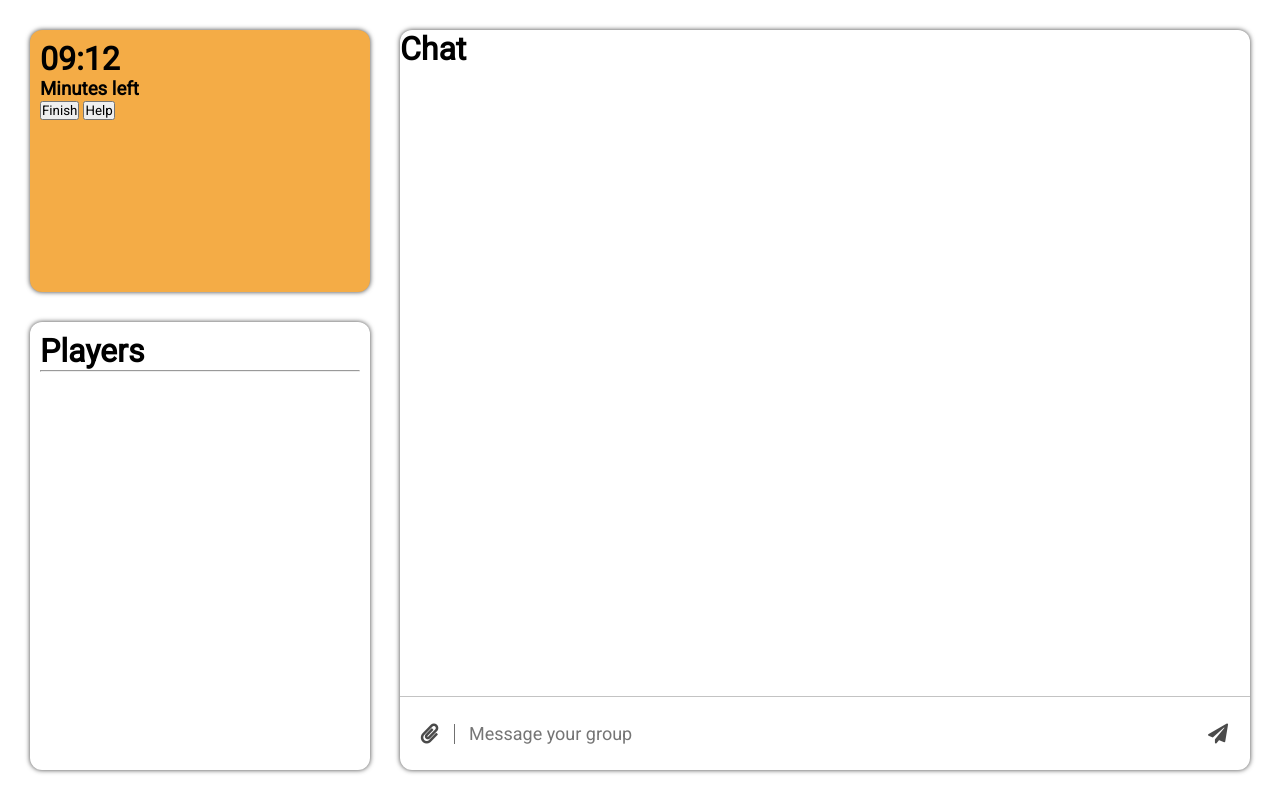
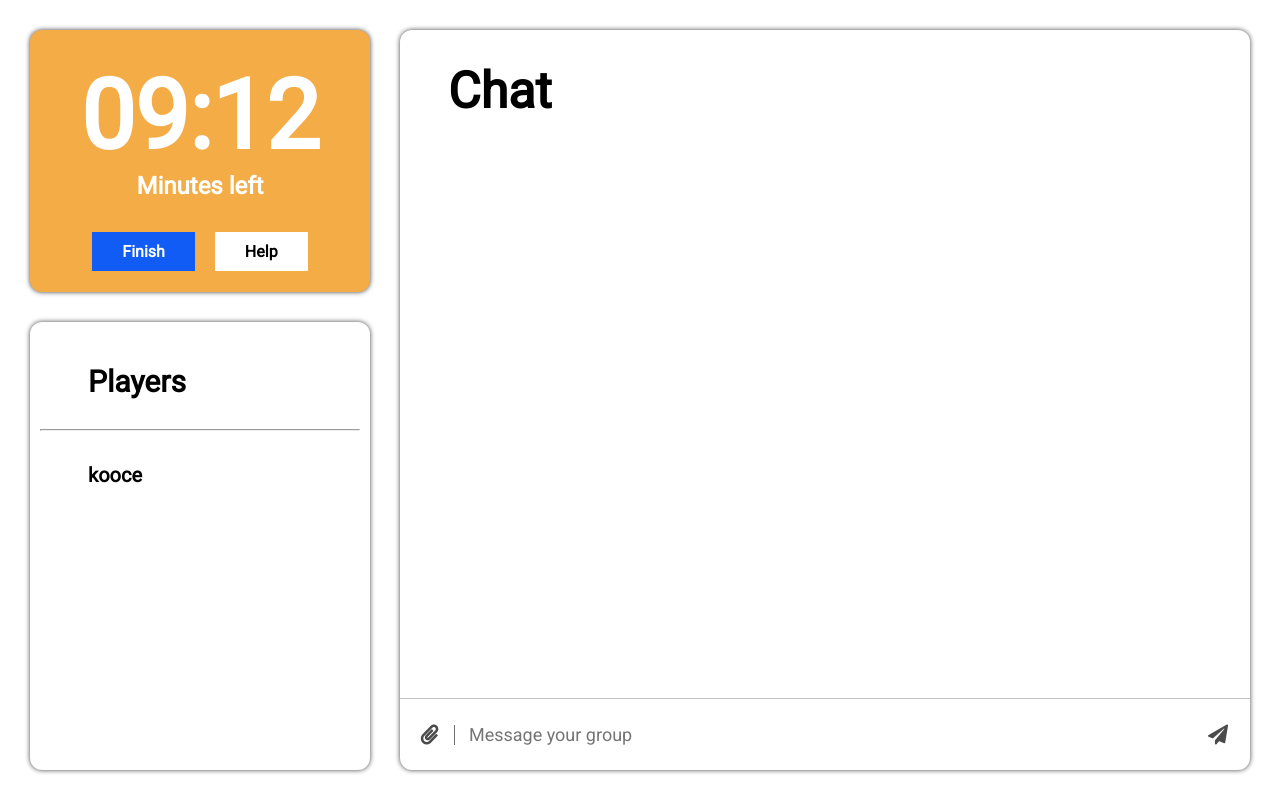
Before and after one commit to Dbrrohof/v22, a website: page index.html in a window 1280 px wide. Drawn offline with nearby package versions, Linux system fonts and the light colour scheme; no server answers.

Commit message:
frontend update

```diff
--- a/index.html
+++ b/index.html
@@ -10,13 +10,15 @@
         <div class="players">
             <h1>Players</h1>
             <hr>
-            <div class="player-list"></div>
+            <div class="player-list">
+                <h1>kooce</h1>
+            </div>
         </div>
         <div class="Time">
-            <h1>09:12</h1>
+            <h1 class="countdown">09:12</h1>
             <h3>Minutes left</h3>
-            <button>Finish</button>
-            <button>Help</button>
+            <button style="margin-right: 1rem; background: #115cf5; color: white; ">Finish</button>
+            <button style="background: white;">Help</button>
         </div>
         <div class="Chat">
             <div class="header"><h1>Chat</h1></div>
--- a/public/css/style.css
+++ b/public/css/style.css
@@ -6,25 +6,61 @@
     margin: 0;
     font-family: 'Roboto', sans-serif;
 }
-html { height: 100%; }
-body { min-height: 100%; }
+
+html {
+    height: 100%;
+}
+
+body {
+    min-height: 100%;
+}
+
 .grid-container {
     padding: 30px;
     display: grid;
     width: 100vw;
     height: 100vh;
     grid-template-columns: 1fr 2.5fr;
-  grid-template-rows: 1.25fr 1fr 1fr;
+    grid-template-rows: 1.25fr 1fr 1fr;
     grid-gap: 30px;
     grid-template-areas: "Time Chat" "players Chat" "players Chat";
 }
 
+.countdown {
+    color: white;
+    text-align: center;
+    padding-top: 10px;
+    font-weight: black;
+    font-size: 6rem;
+}
 
+.Chat h1 {
+    margin-left: 3rem;
+    margin-top: 2rem;
+    font-weight: black;
+    font-size: 50px;
+
+}
+
+
+.Time button {
+    padding: 10px 30px;
+    font-family: 'Roboto', sans-serif;
+    border: 0;
+    font-size: 16px;
+    margin-top: 2rem;
+    font-weight: bold;
+    cursor: pointer;
+}
+.Time h3 {
+    text-align: center;
+    color: white;
+    font-size: 1.5rem
+}
 .players {
     grid-area: players;
     border-radius: 12px;
     padding: 10px;
-
     -webkit-box-shadow: 0px 0px 5px 0px rgba(0,0,0,0.75);
     -moz-box-shadow: 0px 0px 5px 0px rgba(0,0,0,0.75);
     box-shadow: 0px 0px 5px 0px rgba(0,0,0,0.75);
@@ -35,12 +71,20 @@ body { min-height: 100%; }
     border-radius: 12px;
     padding: 10px;
     background-color: rgb(244, 172, 70);
-
     -webkit-box-shadow: 0px 0px 5px 0px rgba(0,0,0,0.75);
     -moz-box-shadow: 0px 0px 5px 0px rgba(0,0,0,0.75);
     box-shadow: 0px 0px 5px 0px rgba(0,0,0,0.75);
+    padding: 20px;
+    text-align: center;
 }
 
+.players h1 {
+    margin-left: 3rem;
+    margin-top: 2rem;
+    font-weight: black;
+    font-size: 30px;
+    margin-bottom: 30px;
+}
 .Chat {
     grid-area: Chat;
     border-radius: 12px;
@@ -55,24 +99,38 @@ body { min-height: 100%; }
     -moz-box-shadow: 0px 0px 5px 0px rgba(0,0,0,0.75);
     box-shadow: 0px 0px 5px 0px rgba(0,0,0,0.75);
 }
+
 .input {
     border-top: 1px solid #C3C3C3;
     padding: 5px;
 }
+
 .input input {
     height: 100%;
     border: none;
     width: calc(100% - 120px);
     font-size: 18px;
 }
+
 .input i {
     font-size: 20px;
     vertical-align: text-bottom;
     color: #4A4A4A;
 }
+
 .input i:hover {
     color: #000000;
     cursor: pointer;
+}
+
+.player-list h1 {
+    font-size: 20px;
+
+}
+
+#msgInput:focus {
+    outline: none;
+
 }
 .input .fa-paperclip {
     width: 50px;
@@ -80,6 +138,7 @@ body { min-height: 100%; }
     border-right: 1px solid #707070;
     margin-right: 10px;
 }
+
 .input .fa-paper-plane {
     width: 50px;
     text-align: center;
```
